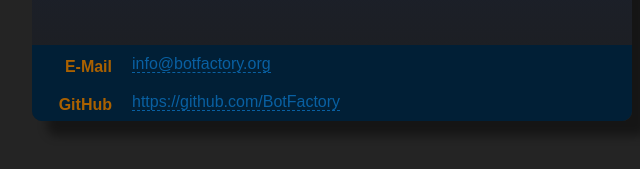
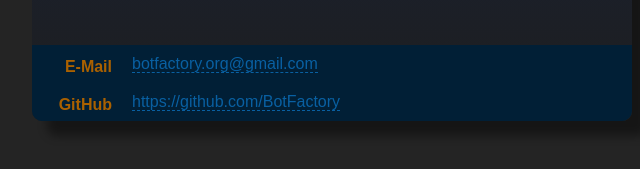
Before and after one commit to BotFactory/botfactory-org, a plain HTML site: page index.html in a window 1280 px wide. Shown: the part 389-558 px from the top of the page, 308-948 px from the left. Drawn offline with Linux system fonts and the light colour scheme; a web font is replaced by a local one.

Commit message:
Updated: Contact e-mail

```diff
--- a/index.html
+++ b/index.html
@@ -21,7 +21,7 @@
 		</div>
 		<table class="info">
 			<tr>
-				<th>E-Mail</th><td><a href="mailto:info@botfactory.org">info@botfactory.org</a></td>
+				<th>E-Mail</th><td><a href="mailto:botfactory.org@gmail.com">botfactory.org@gmail.com</a></td>
 			</tr>
 			<tr>
 				<th>GitHub</th><td><a href="https://github.com/BotFactory" target="_target">https://github.com/BotFactory</a></td>
```
